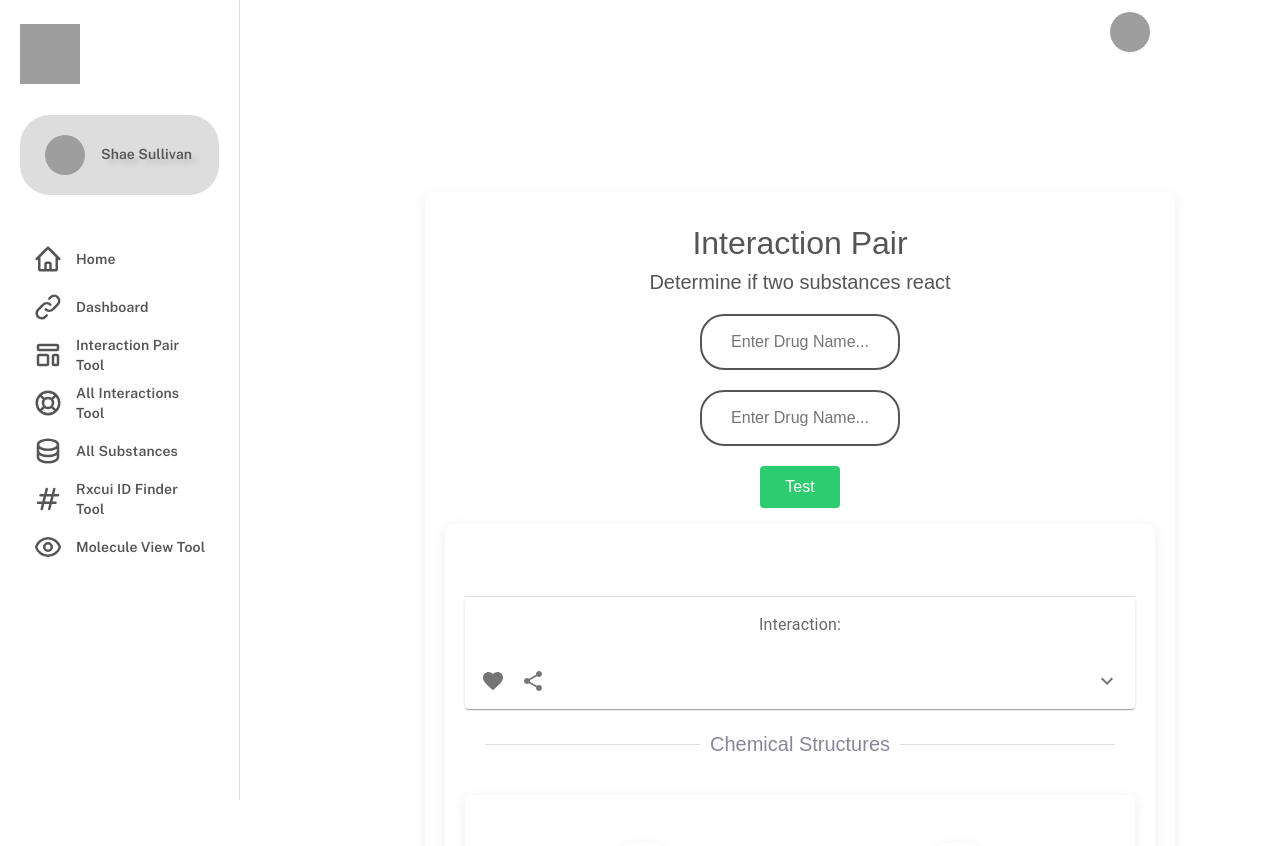
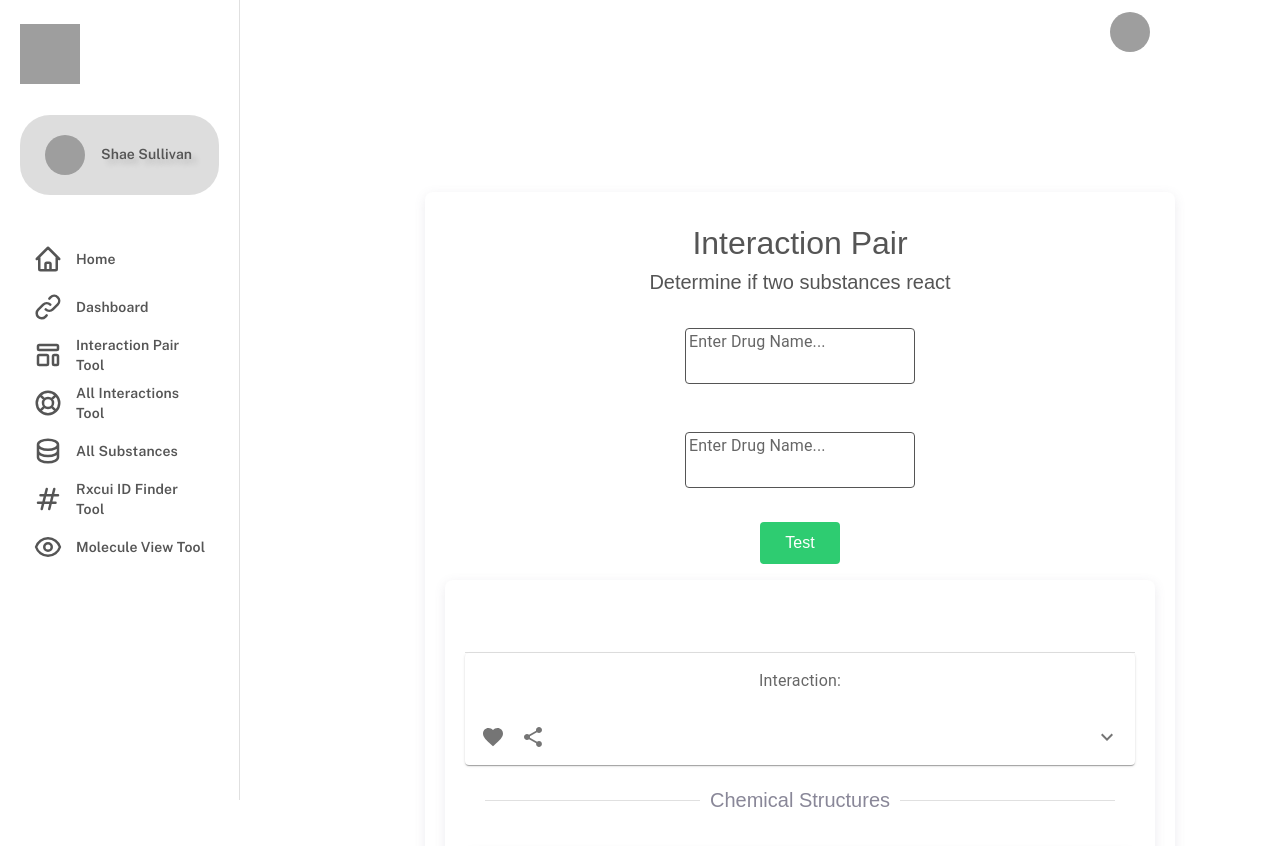
Before and after one commit to Sxlly/Drug-Interactor, a React (Create React App) app: page /getInteractionPair in a window 1280 px wide. Shown: the top 846 px of the page. Built offline with nearby package versions, Linux system fonts and the light colour scheme; grey boxes are pictures that could not be loaded; some icons are missing.

Commit message:
switching to textfield

```diff
--- a/src/getInteractionPair.js
+++ b/src/getInteractionPair.js
@@ -36,7 +36,7 @@ import ListItem from '@mui/material/ListItem';
 import ListItemIcon from '@mui/material/ListItemIcon';
 import ListItemText from '@mui/material/ListItemText';
 import Container from '@mui/material/Container';
-import { Stack, StyledEngineProvider } from '@mui/material';
+import { Stack, StyledEngineProvider, TextField } from '@mui/material';
 import { makeStyles } from '@mui/styles';
 import { Card, CardActions, CardContent, CardMedia, Grid, Menu, MenuItem, Tooltip } from '@mui/material';
 import AppBarSearch from "./components/appBarSearch";
@@ -219,7 +219,37 @@ const useStyles = makeStyles({
         },
 
 
-    }
+    },
+
+    inputFieldStyle: {
+
+        display: "block",
+        margin: "20px auto",
+        textAlign: "center",
+        padding: "14px 10px",
+        width: "250px",
+
+        "& .MuiOutlinedInput-root .MuiOutlinedInput-notchedOutline": {
+            borderColor: "#555555"
+        },
+        "&:hover .MuiOutlinedInput-root .MuiOutlinedInput-notchedOutline": {
+            borderColor: "rgba(46, 204, 112, 0.5)"
+        },
+        "& .MuiOutlinedInput-root.Mui-focused .MuiOutlinedInput-notchedOutline": {
+            borderColor: "rgba(46, 204, 112, 1)"
+        },
+        "& .MuiFormLabel-root.Mui-root": {
+            color: "#555555"
+        },
+        "&:hover .MuiFormLabel-root.Mui-root": {
+            color: "#2eec71"
+
+        },
+        "& .MuiFormLabel-root.Mui-focused": {
+            color: "#2ecc71"
+        },
+
+    },
 
 });
 
@@ -322,8 +352,8 @@ function InteractionPairPage () {
 
             var passableRxcuiOne = getRxcuiIDAPIOneData.idGroup.rxnormId[0];
             var passableRxcuiTwo = getRxcuiIDAPITwoData.idGroup.rxnormId[0];
-            var passableNameOne = getRxcuiIDAPIOneData.idGroup.name.toLowerCase();
-            var passableNameTwo = getRxcuiIDAPITwoData.idGroup.name.toLowerCase();
+            var passableNameOne = nameOne.toLowerCase();
+            var passableNameTwo = nameTwo.toLowerCase();
             updateRxcuiIDOne(passableRxcuiOne);
             updateRxcuiIDTwo(passableRxcuiTwo);
             updateRxcuiIDOneLoader(true);
@@ -822,22 +852,22 @@ function InteractionPairPage () {
                                     <h1 className="rxcui-header">Interaction Pair</h1>
                                     <h2 className="rxcui-subheader">Determine if two substances react</h2>
 
-                                    <input
-                                        className="rxcui-name-input"
+                                    <TextField
+                                        className={classes.inputFieldStyle}
                                         id="nameOne"
                                         name="name"
-                                        type="text"
-                                        placeholder="Enter Drug Name..."
+                                        label="Enter Drug Name..."
+                                        variant="outlined"
                                         value={nameOne}
                                         onChange={(event) => nameChangeOne(event.target.value)}
                                     />
 
-                                    <input
-                                        className="rxcui-name-input"
+                                    <TextField
+                                        className={classes.inputFieldStyle}
                                         id="nameTwo"
                                         name="nameTwo"
-                                        type="text"
-                                        placeholder="Enter Drug Name..."
+                                        variant="outlined"
+                                        label="Enter Drug Name..."
                                         value={nameTwo}
                                         onChange={(event) => nameChangeTwo(event.target.value)}
                                     />
```
